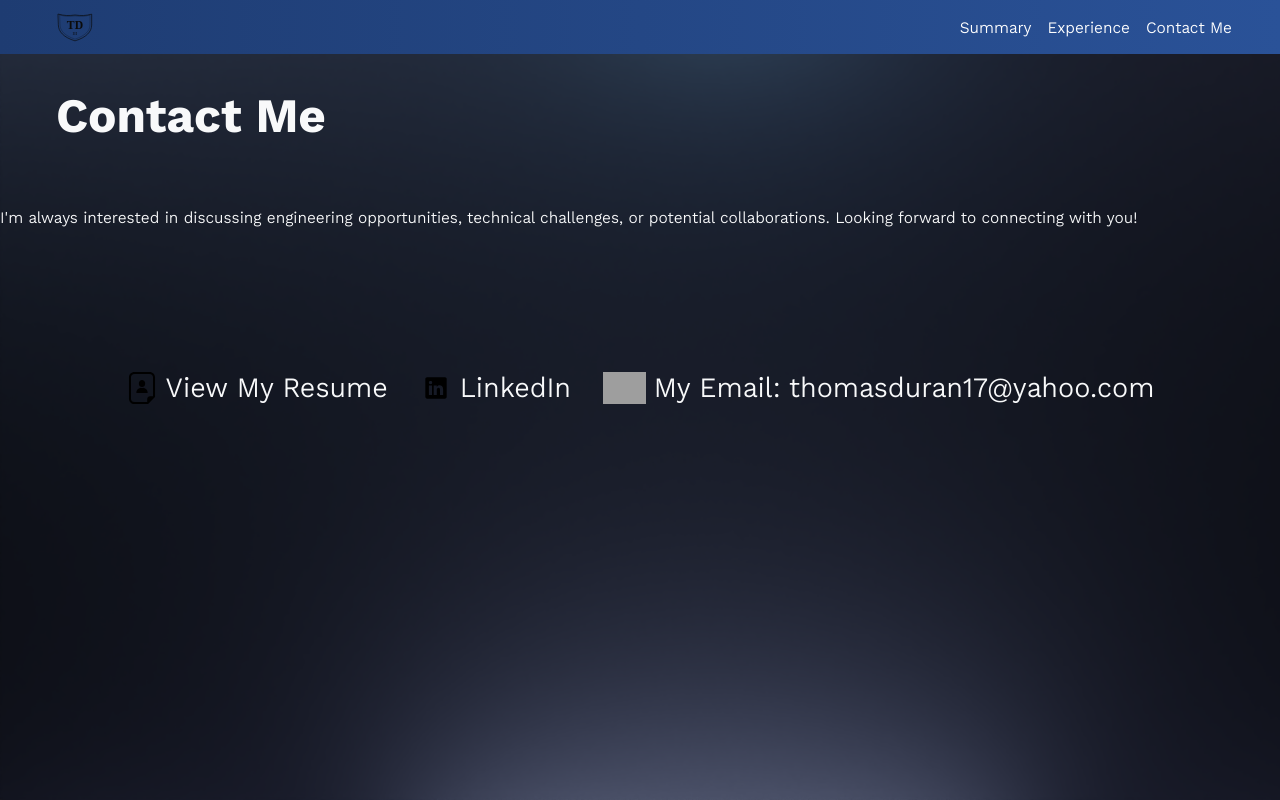
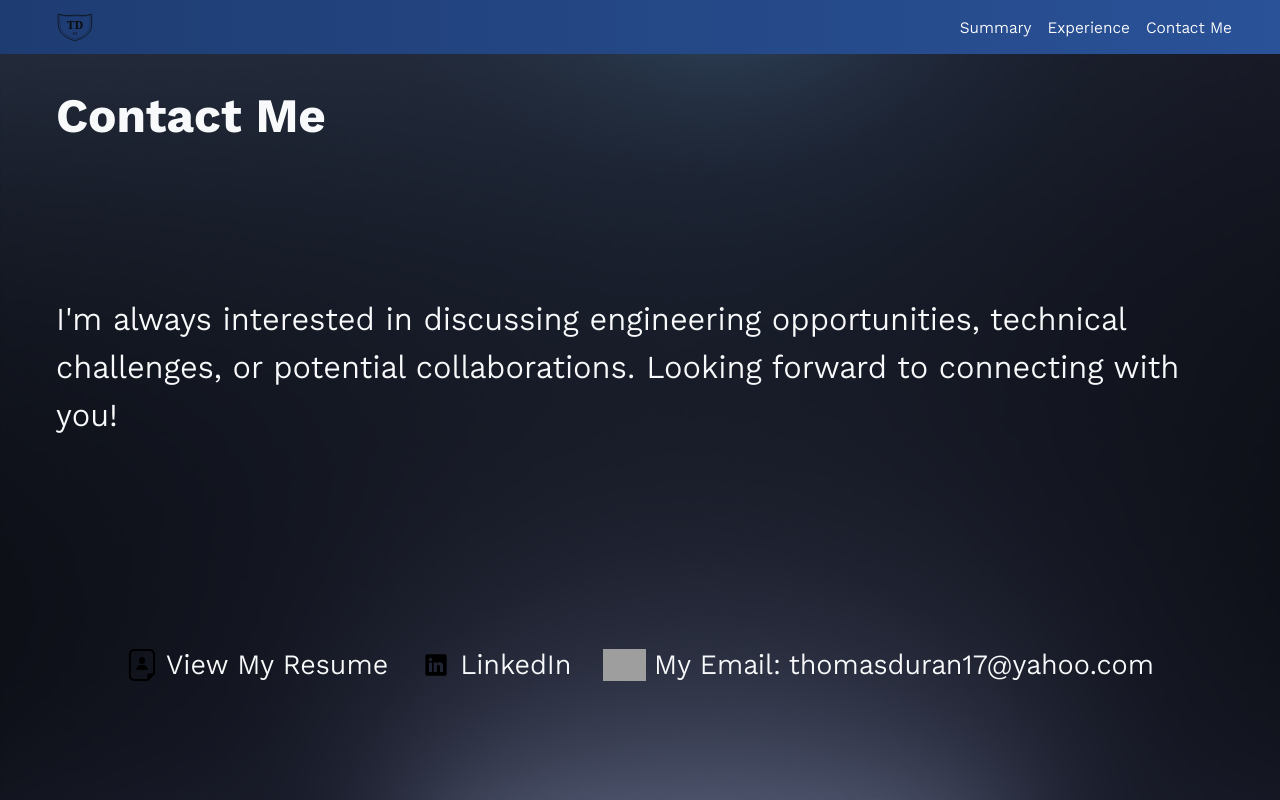
Before and after one commit to stebnj/tawm-website, a React (Create React App) app: page /contact in a window 1280 px wide. Built offline with nearby package versions, Linux system fonts and the light colour scheme; grey boxes are pictures that could not be loaded; the HTML template or start-up script is replaced by a standard one.

Commit message:
change spacing of link to email in contact

```diff
--- a/src/components/Header/Header.js
+++ b/src/components/Header/Header.js
@@ -29,10 +29,12 @@ export default function Header(){
                                     Experience
                                 </li>
                             </Link>
+                            <Link to='/contact'>
+                                <li className='nav-bar__contact'>
+                                    Contact Me
+                                </li >
+                            </Link>
 
-                            <li className='nav-bar__contact'>
-                                Contact Me
-                            </li >
                         </ul>
                     </section>
                 </section>
--- a/src/pages/Contact/Contact.js
+++ b/src/pages/Contact/Contact.js
@@ -43,7 +43,11 @@ export default function Contact(){
                         src={email}
                         className='contact__email-img'
                         />
-                        My Email: thomasduran17@yahoo.com
+                        <p className='contact__email-intro'>My Email:</p>
+                        <a href='mailto:thomasduran17@yahoo.com' className='contact__email-link'>
+                            thomasduran17@yahoo.com
+                        </a>
+
                     </li>
                 </ul>
             </footer>
--- a/src/pages/Contact/Contact.scss
+++ b/src/pages/Contact/Contact.scss
@@ -42,8 +42,22 @@
 
 }
 
+.contact__message{
+    display: flex;
+    justify-content: center;
+}
 
 
+.contact__message-text{
+    font-size: 2rem;
+    padding: 5.5rem 3.5rem 4rem 3.5rem;
+    line-height: 3rem;
+
+}
+
+.contact__email-intro{
+    padding-right: 0.5rem;
+}
 
 
 
```
